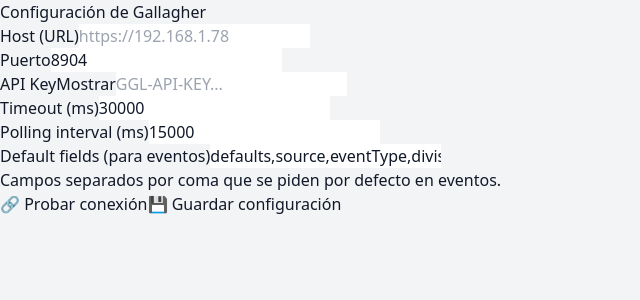
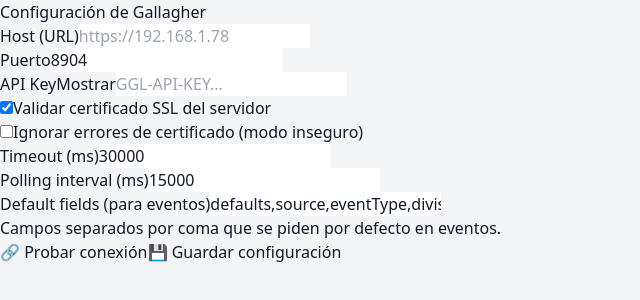
Before and after one commit to DEmpirical/gallagher-monitor, a React (Vite) app in the folder frontend/: page / in a window 1280 px wide. Shown: the top 300 px of the page, without its empty margins (0-640 px from the left). Built offline with nearby package versions, Linux system fonts and the light colour scheme; no server answers.

Commit message:
restore: bring back SSL checkboxes and full Config interface

```diff
--- a/frontend/src/pages/ConfigPage.tsx
+++ b/frontend/src/pages/ConfigPage.tsx
@@ -5,6 +5,8 @@
 interface Config {
   host: string;
   port: number;
+  strictSsl: boolean;
+  ignoreSsl: boolean;
   timeout: number;
   pollInterval: number;
   defaultFields: string;
@@ -14,6 +16,8 @@
   const [config, setConfig] = useState<Config>({
     host: '',
     port: 8904,
+    strictSsl: true,
+    ignoreSsl: false,
     timeout: 30000,
     pollInterval: 15000,
     defaultFields: 'defaults,source,eventType,division,cardholder,priority,occurrences',
@@ -35,6 +39,8 @@
           setConfig({
             host: data.gallagher.host,
             port: data.gallagher.port,
+            strictSsl: data.gallagher.strictSsl,
+            ignoreSsl: data.gallagher.ignoreSsl || false,
             timeout: data.gallagher.timeout,
             pollInterval: data.gallagher.pollInterval,
             defaultFields: data.gallagher.defaultFields,
@@ -49,10 +55,10 @@
   }, []);
 
   const handleChange = (e: React.ChangeEvent<HTMLInputElement | HTMLSelectElement>) => {
-    const { name, value } = e.target;
+    const { name, value, type, checked } = e.target;
     setConfig(prev => ({
       ...prev,
-      [name]: value === '' ? '' : Number(value) || value,
+      [name]: type === 'checkbox' ? checked : (value === '' ? '' : Number(value) || value),
     }));
     setError(null);
     setMessage(null);
@@ -72,6 +78,7 @@
         host: config.host,
         port: config.port,
         apiKey: payloadApiKey,
+        ignoreSsl: config.ignoreSsl,
       };
       const res = await axios.post('/api/config/test', payload, {
         headers: { 'X-Internal-Token': import.meta.env.VITE_INTERNAL_TOKEN },
@@ -106,6 +113,8 @@
         gallagher: {
           host: config.host,
           port: Number(config.port),
+          strictSsl: config.strictSsl,
+          ignoreSsl: config.ignoreSsl,
           timeout: Number(config.timeout),
           pollInterval: Number(config.pollInterval),
           defaultFields: config.defaultFields,
@@ -185,6 +194,28 @@
             />
           </div>
 
+          <div className="flex items-center gap-2">
+            <input
+              type="checkbox"
+              name="strictSsl"
+              checked={config.strictSsl}
+              onChange={handleChange}
+              className="rounded border-gray-300"
+            />
+            <label className="text-sm font-medium text-gray-700">Validar certificado SSL del servidor</label>
+          </div>
+
+          <div className="flex items-center gap-2">
+            <input
+              type="checkbox"
+              name="ignoreSsl"
+              checked={config.ignoreSsl}
+              onChange={handleChange}
+              className="rounded border-gray-300"
+            />
+            <label className="text-sm font-medium text-gray-700">Ignorar errores de certificado (modo inseguro)</label>
+          </div>
+
           <div className="grid grid-cols-2 gap-4">
             <div>
               <label className="block text-sm font-medium text-gray-700">Timeout (ms)</label>
--- a/frontend/src/types/index.ts
+++ b/frontend/src/types/index.ts
@@ -52,6 +52,8 @@
 export interface Config {
   host: string;
   port: number;
+  strictSsl: boolean;
+  ignoreSsl: boolean;
   timeout: number;
   pollInterval: number;
   defaultFields: string;
```
